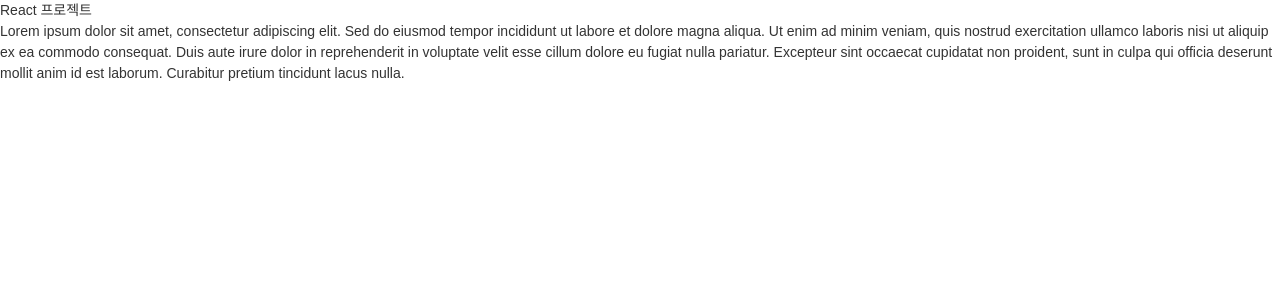
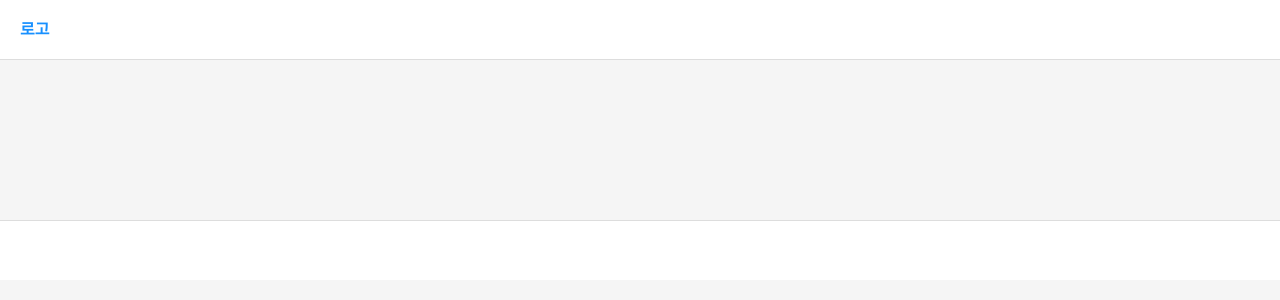
Before and after one commit to suvin5027/20260428_react_project, a React (Create React App) app in the folder react_project/: page / in a window 1280 px wide. Shown: the top 300 px of the page. Built offline with nearby package versions, Linux system fonts and the light colour scheme.

Commit message:
react-router-dom 설치 및 라우터 기초 세팅
- react-router-dom v7 설치 (package.json)
- App.js에 BrowserRouter, Routes, Route 적용
- 페이지 컴포넌트 생성 (Main, Login, Admin, BoardList, BoardDetail, BoardWrite)
- 공통 컴포넌트 생성 (Header, Footer)

```diff
--- a/react_project/package.json
+++ b/react_project/package.json
@@ -9,6 +9,7 @@
 		"@testing-library/user-event": "^13.5.0",
 		"react": "^19.2.5",
 		"react-dom": "^19.2.5",
+		"react-router-dom": "^7.14.2",
 		"react-scripts": "5.0.1",
 		"sass": "^1.99.0",
 		"web-vitals": "^2.1.4"
--- a/react_project/src/App.js
+++ b/react_project/src/App.js
@@ -1,11 +1,32 @@
+import { BrowserRouter, Routes, Route } from 'react-router-dom';
+import Header from './components/Header';
+import Footer from './components/Footer';
+import Main from './pages/Main';
+import Login from './pages/Login';
+import BoardList from './pages/board/BoardList';
+import BoardDetail from './pages/board/BoardDetail';
+import BoardWrite from './pages/board/BoardWrite';
+import Admin from './pages/Admin';
 import './App.scss';
 
 function App() {
 	return (
-		<div className="app">
-			<h1 className="title">React 프로젝트</h1>
-			<p className="desc">Lorem ipsum dolor sit amet, consectetur adipiscing elit. Sed do eiusmod tempor incididunt ut labore et dolore magna aliqua. Ut enim ad minim veniam, quis nostrud exercitation ullamco laboris nisi ut aliquip ex ea commodo consequat. Duis aute irure dolor in reprehenderit in voluptate velit esse cillum dolore eu fugiat nulla pariatur. Excepteur sint occaecat cupidatat non proident, sunt in culpa qui officia deserunt mollit anim id est laborum. Curabitur pretium tincidunt lacus nulla.</p>
-		</div>
+		<BrowserRouter>
+			<div className="wrap">
+				<Header />
+				<div className="container">
+					<Routes>
+						<Route path="/" element={<Main />} />
+						<Route path="/login" element={<Login />} />
+						<Route path="/board" element={<BoardList />} />
+						<Route path="/board/write" element={<BoardWrite />} />
+						<Route path="/board/:id" element={<BoardDetail />} />
+						<Route path="/admin" element={<Admin />} />
+					</Routes>
+				</div>
+				<Footer />
+			</div>
+		</BrowserRouter>
 	);
 }
 
--- /dev/null
+++ b/react_project/src/components/Footer.jsx
@@ -0,0 +1,8 @@
+function Footer() {
+	return (
+		<footer className="footer">
+		</footer>
+	);
+}
+
+export default Footer;
--- /dev/null
+++ b/react_project/src/components/Header.jsx
@@ -0,0 +1,11 @@
+function Header() {
+	return (
+		<header className="header">
+			<div className="header_logo">로고</div>
+			<nav className="header_menu"></nav>
+			<div className="header_info"></div>
+		</header>
+	);
+}
+
+export default Header;
--- /dev/null
+++ b/react_project/src/pages/Admin.jsx
@@ -0,0 +1,8 @@
+function Admin() {
+	return (
+		<div className="admin">
+		</div>
+	);
+}
+
+export default Admin;
--- /dev/null
+++ b/react_project/src/pages/Login.jsx
@@ -0,0 +1,12 @@
+function Login() {
+	return (
+		<div className="login">
+			<div className="login_box">
+				<h2 className="login_title">로그인</h2>
+				<div className="login_field"></div>
+			</div>
+		</div>
+	);
+}
+
+export default Login;
--- /dev/null
+++ b/react_project/src/pages/Main.jsx
@@ -0,0 +1,8 @@
+function Main() {
+	return (
+		<div className="main">
+		</div>
+	);
+}
+
+export default Main;
--- /dev/null
+++ b/react_project/src/pages/board/BoardDetail.jsx
@@ -0,0 +1,8 @@
+function BoardDetail() {
+	return (
+		<div className="board">
+		</div>
+	);
+}
+
+export default BoardDetail;
--- /dev/null
+++ b/react_project/src/pages/board/BoardList.jsx
@@ -0,0 +1,8 @@
+function BoardList() {
+	return (
+		<div className="board">
+		</div>
+	);
+}
+
+export default BoardList;
--- /dev/null
+++ b/react_project/src/pages/board/BoardWrite.jsx
@@ -0,0 +1,8 @@
+function BoardWrite() {
+	return (
+		<div className="board">
+		</div>
+	);
+}
+
+export default BoardWrite;
```
Also changed, not shown: 1 other file (tests, documents, lock files or other folders).
